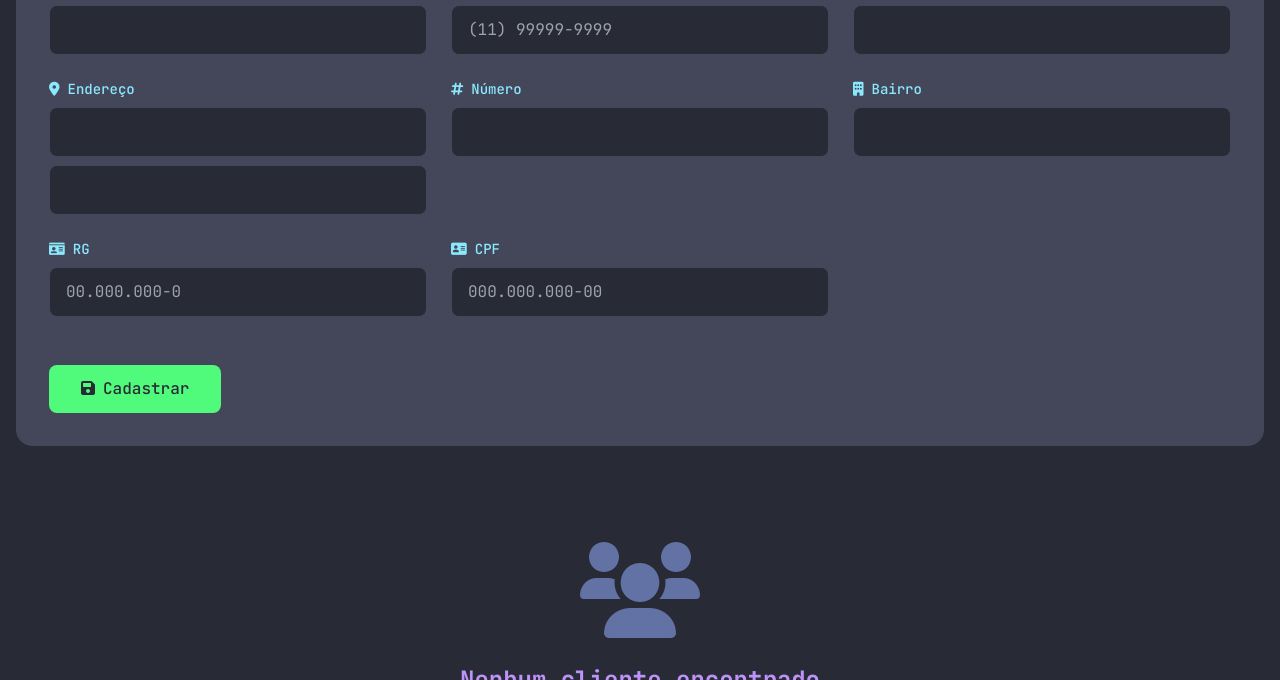
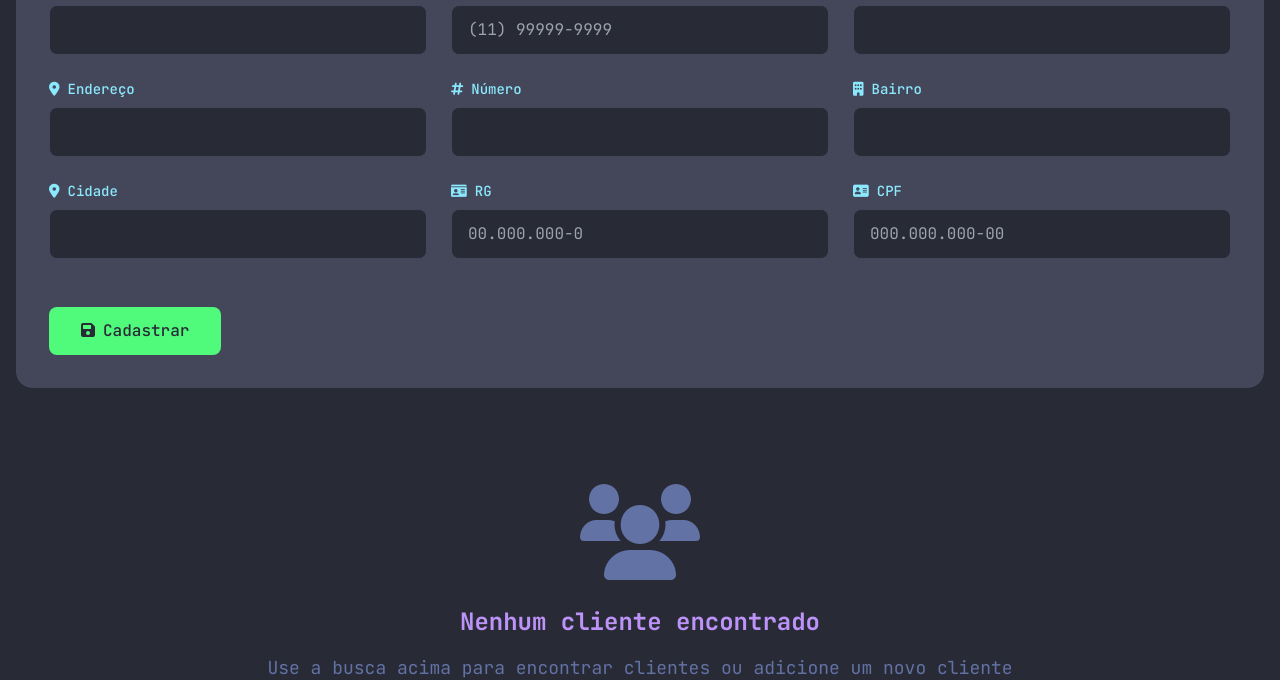
Before and after one commit to Cixayah/cixtema, a website: page index.html in a window 1280 px wide. Both pictures are taken after typing "Sample" into the empty fields and a click on the button "Adicionar cliente". Shown: the part 461-1141 px from the top of the page. Drawn offline with nearby package versions, Linux system fonts and the light colour scheme.

Commit message:
campo cidade

```diff
--- a/index.html
+++ b/index.html
@@ -92,8 +92,7 @@
                         </label>
                         <input type="text" id="address" required
                             class="dracula-input w-full px-4 py-3 rounded-lg focus:outline-none transition-all duration-200">
-                        <input type="text" id="city" required
-                            class="dracula-input w-full px-4 py-3 rounded-lg focus:outline-none transition-all duration-200">
+
 
                     </div>
 
@@ -111,6 +110,15 @@
                         </label>
                         <input type="text" id="neighborhood" required
                             class="dracula-input w-full px-4 py-3 rounded-lg focus:outline-none transition-all duration-200">
+                    </div>
+                    <div class="space-y-2">
+                        <label class="block text-sm font-medium" style="color: var(--dracula-cyan);">
+                            <i class="fas fa-map-marker-alt mr-2"></i>Cidade
+                        </label>
+                        <input type="text" id="city" required
+                            class="dracula-input w-full px-4 py-3 rounded-lg focus:outline-none transition-all duration-200">
+
+
                     </div>
 
                     <div class="space-y-2">
```
